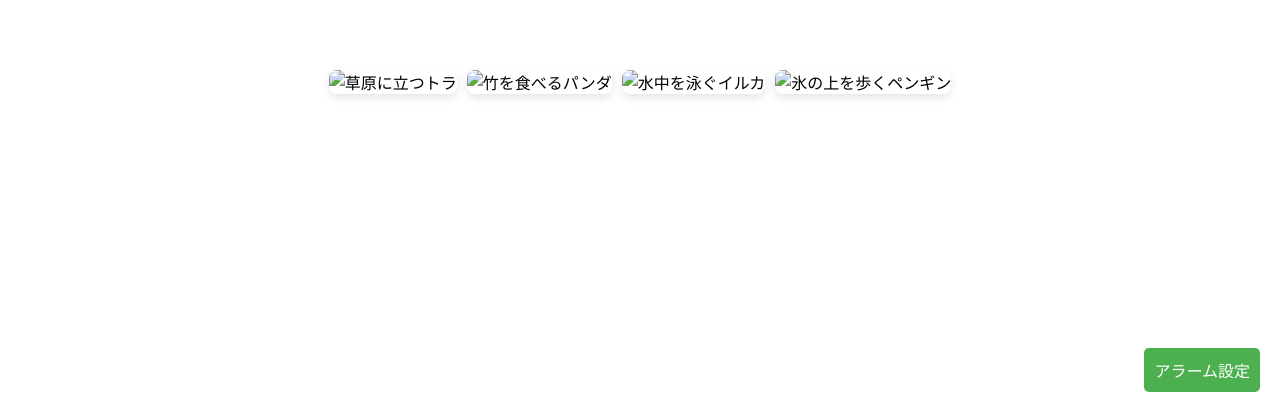
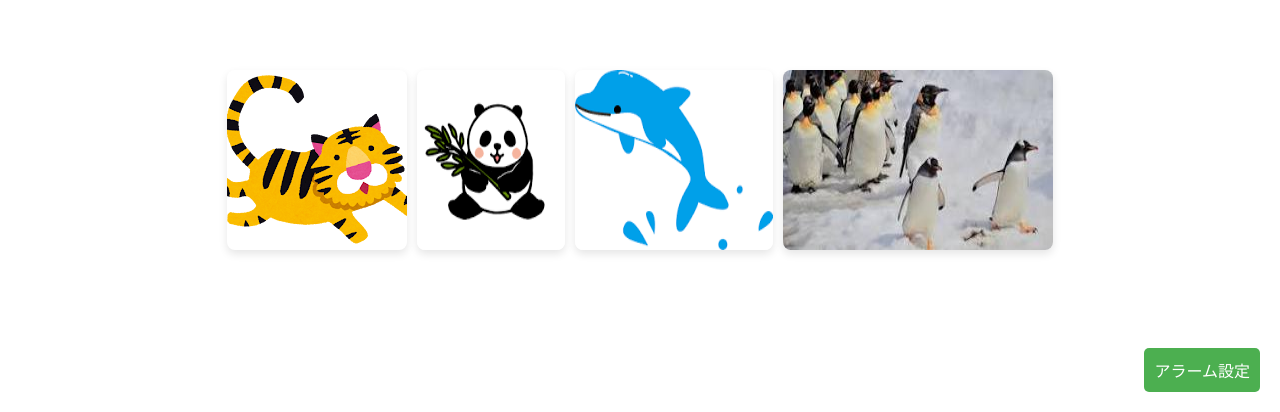
Before and after one commit to sorakoki/sorakoki.github.io, a plain HTML site: page index.html in a window 1280 px wide. Shown: the part 388-800 px from the top of the page. Drawn offline with Linux system fonts and the light colour scheme.

Commit message:
画像交換

```diff
--- a/index.html
+++ b/index.html
@@ -103,10 +103,10 @@
   </div>
   <!-- 画像セクション -->
   <div class="image-section">
-    <img alt="草原に立つトラ" src="./img/とら.jpeg" />
-    <img alt="竹を食べるパンダ" src="./img/パンダ" />
-    <img alt="水中を泳ぐイルカ" src="./img/イルカ.jpeg" />
-    <img alt="氷の上を歩くペンギン" src="./img/ペンギン" />
+    <img alt="草原に立つトラ" src="./img/トラ.png" />
+    <img alt="竹を食べるパンダ" src="./img/パンダ.png" />
+    <img alt="水中を泳ぐイルカ" src="./img/イルカ.png" />
+    <img alt="氷の上を歩くペンギン" src="./img/ペンギン.jpeg" />
   </div>
   <!-- アラーム設定ボタン -->
   <button id="alarmButton">アラーム設定</button>
```
Also changed, not shown: img/イルカ.png (added), img/トラ.png (added), img/パンダ.png (added), img/ペンギン.jpeg (added), 1 other file.
